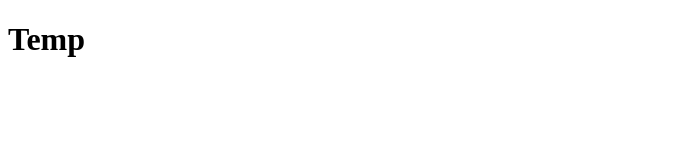
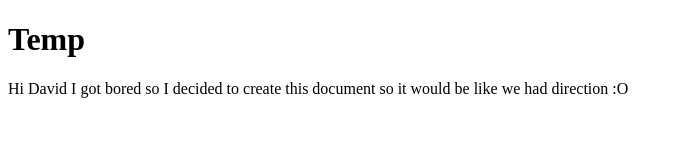
Before and after one commit to disha-jain/Scheduler, a plain HTML site: page index.html in a window 1280 px wide. Shown: the whole page, without its empty margins (0-683 px from the left). Drawn offline with Linux system fonts and the light colour scheme.

Commit message:
Updated README, left a message for David

```diff
--- a/index.html
+++ b/index.html
@@ -10,5 +10,6 @@
     </head>
     <body>
         <h1>Temp</h1>
+        <p>Hi David I got bored so I decided to create this document so it would be like we had direction :O</p>
     </body>
 </html>
```
Also changed, not shown: 1 other file.
